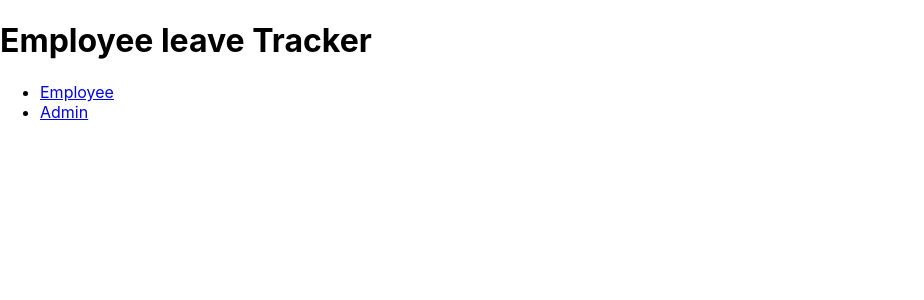
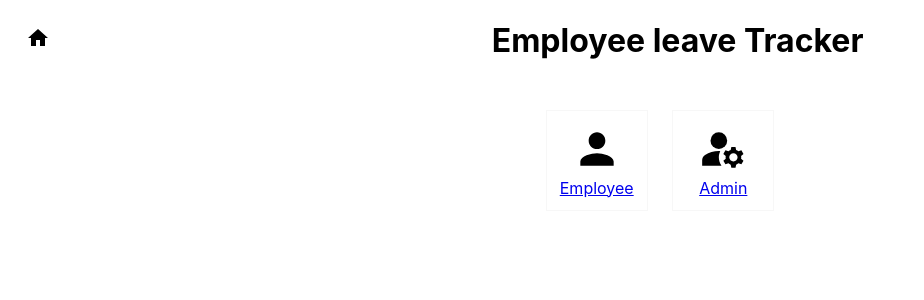
Before and after one commit to mohitsinghal22/leave-management, a React (Create React App) app in the folder Frontend/: page / in a window 1280 px wide. Shown: the top 300 px of the page, without its empty margins (0-924 px from the left). Built offline with nearby package versions, Linux system fonts and the light colour scheme.

Commit message:
CSS fixes

```diff
--- a/Frontend/src/App.css
+++ b/Frontend/src/App.css
@@ -38,3 +38,25 @@
     transform: rotate(360deg);
   }
 }
+
+ul {
+  list-style: none;
+}
+
+.home-page li {
+  display: table-caption;
+  padding: 1%;
+  border: 1px solid #f7f7f7;
+  width: 75px;
+  margin: 1%;
+}
+
+.home-page svg {
+  height: 50px;
+  width: 50px;
+}
+
+.home-page {
+    display: flex;
+    justify-content: center;
+}
--- /dev/null
+++ b/Frontend/src/components/CSS/Navbar.css
@@ -0,0 +1,7 @@
+.header-flex--left {
+    display: flex;
+    flex-wrap: nowrap;
+    align-items: stretch;
+    list-style: none;
+    padding: 2%;
+}
--- /dev/null
+++ b/Frontend/src/components/CSS/svg.tsx
@@ -0,0 +1,11 @@
+export const Admin = () => {
+    return(<svg xmlns="http://www.w3.org/2000/svg" enable-background="new 0 0 24 24" height="24px" viewBox="0 0 24 24" width="24px" fill="#000000"><g><path d="M0,0h24v24H0V0z" fill="none"/></g><g><g><circle cx="10" cy="8" r="4"/><path d="M10.67,13.02C10.45,13.01,10.23,13,10,13c-2.42,0-4.68,0.67-6.61,1.82C2.51,15.34,2,16.32,2,17.35V20h9.26 C10.47,18.87,10,17.49,10,16C10,14.93,10.25,13.93,10.67,13.02z"/><path d="M20.75,16c0-0.22-0.03-0.42-0.06-0.63l1.14-1.01l-1-1.73l-1.45,0.49c-0.32-0.27-0.68-0.48-1.08-0.63L18,11h-2l-0.3,1.49 c-0.4,0.15-0.76,0.36-1.08,0.63l-1.45-0.49l-1,1.73l1.14,1.01c-0.03,0.21-0.06,0.41-0.06,0.63s0.03,0.42,0.06,0.63l-1.14,1.01 l1,1.73l1.45-0.49c0.32,0.27,0.68,0.48,1.08,0.63L16,21h2l0.3-1.49c0.4-0.15,0.76-0.36,1.08-0.63l1.45,0.49l1-1.73l-1.14-1.01 C20.72,16.42,20.75,16.22,20.75,16z M17,18c-1.1,0-2-0.9-2-2s0.9-2,2-2s2,0.9,2,2S18.1,18,17,18z"/></g></g></svg>)
+}
+
+export const User = () => {
+    return(<svg xmlns="http://www.w3.org/2000/svg" height="24px" viewBox="0 0 24 24" width="24px" fill="#000000"><path d="M0 0h24v24H0z" fill="none"/><path d="M12 12c2.21 0 4-1.79 4-4s-1.79-4-4-4-4 1.79-4 4 1.79 4 4 4zm0 2c-2.67 0-8 1.34-8 4v2h16v-2c0-2.66-5.33-4-8-4z"/></svg>)
+}
+
+export const Home = () => {
+    return(<svg xmlns="http://www.w3.org/2000/svg" height="24px" viewBox="0 0 24 24" width="24px" fill="#000000"><path d="M0 0h24v24H0z" fill="none"/><path d="M10 20v-6h4v6h5v-8h3L12 3 2 12h3v8z"/></svg>)
+}
--- a/Frontend/src/components/Homepage.js
+++ b/Frontend/src/components/Homepage.js
@@ -1,12 +1,13 @@
 import React from 'react';
 import { Link } from 'react-router-dom'
+import { User, Admin } from './CSS/svg';
 
 export default function Homepage() {
     return (
         <div>
-            <ul>
-                <li><Link to='/employee'>Employee</Link></li>
-                <li><Link to='/admin'>Admin</Link></li>
+            <ul className="home-page">
+                <li><Link to='/employee'><div>{<User />}</div>Employee</Link></li>
+                <li><Link to='/admin'><div>{<Admin />}</div>Admin</Link></li>
             </ul>
         </div>
     )
--- a/Frontend/src/components/Navbar.js
+++ b/Frontend/src/components/Navbar.js
@@ -1,9 +1,15 @@
 import React from 'react'
+import { Home } from './CSS/svg'
+import './CSS/Navbar.css';
+import {Link} from 'react-router-dom'
 
 export default function Navbar() {
     return (
         <header>
-            <h1>Employee leave Tracker</h1>
+            <div style={{ display: 'flex' }}>
+                <div className="header-flex--left"><Link to='/'>{<Home />}</Link></div>
+                <div style={{ width: "100%" }}><h1>Employee leave Tracker</h1></div>
+            </div>
         </header>
     )
 }
--- a/Frontend/src/index.css
+++ b/Frontend/src/index.css
@@ -11,3 +11,7 @@ code {
   font-family: source-code-pro, Menlo, Monaco, Consolas, 'Courier New',
     monospace;
 }
+
+#root {
+  text-align: center;
+}
```
